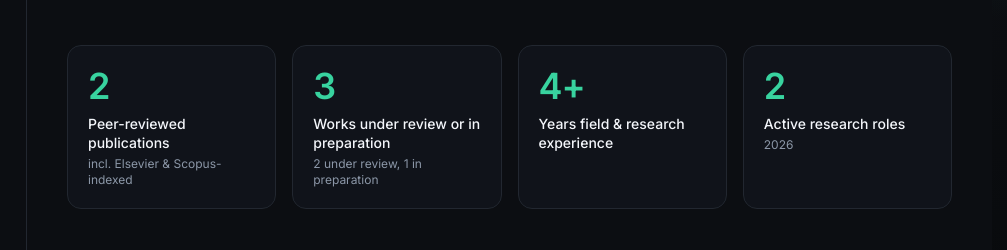
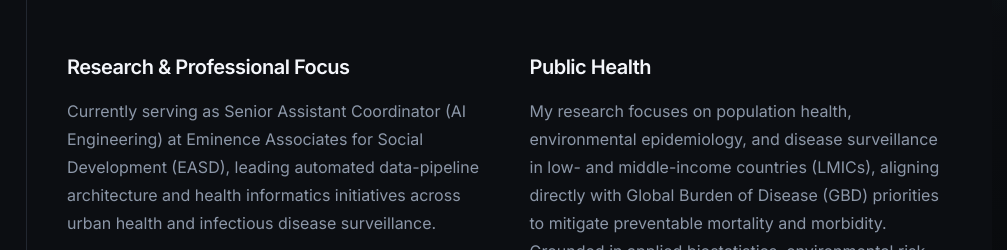
Before and after one commit to tj8868/taseenjubair.github.io, an Astro site in the folder frontend/: page / in a window 1280 px wide. Shown: the part 417-667 px from the top of the page, 273-1280 px from the left. Built offline with nearby package versions, Linux system fonts and the light colour scheme; Astro itself is replaced by a stand-in of ours; no server answers.

Commit message:
style: remove dashboard stat boxes for a clean academic layout

```diff
--- a/frontend/src/pages/index.astro
+++ b/frontend/src/pages/index.astro
@@ -1,7 +1,7 @@
 ---
 import BaseLayout from "../layouts/BaseLayout.astro";
 import Icon from "../components/Icon.astro";
-import { stats, skills, contact } from "../data/site";
+import { skills, contact } from "../data/site";
 import { getSite } from "../lib/cms";
 import { url } from "../lib/url";
 
@@ -31,21 +31,6 @@ const { profile, about, education } = await getSite();
         Get in touch
       </a>
     </div>
-  </section>
-
-  <!-- Stats -->
-  <section class="mt-12 grid gap-4 grid-cols-1 sm:grid-cols-2 xl:grid-cols-4">
-    {
-      stats.map((s) => (
-        <div class="panel p-5">
-          <p class="text-3xl xl:text-4xl font-semibold tracking-tight text-[var(--accent)]">
-            {s.value}
-          </p>
-          <p class="mt-2 text-sm font-medium text-[var(--fg-strong)] leading-snug">{s.label}</p>
-          {s.note && <p class="mt-1 text-xs text-[var(--muted)]">{s.note}</p>}
-        </div>
-      ))
-    }
   </section>
 
   <!-- Narrative -->
```
